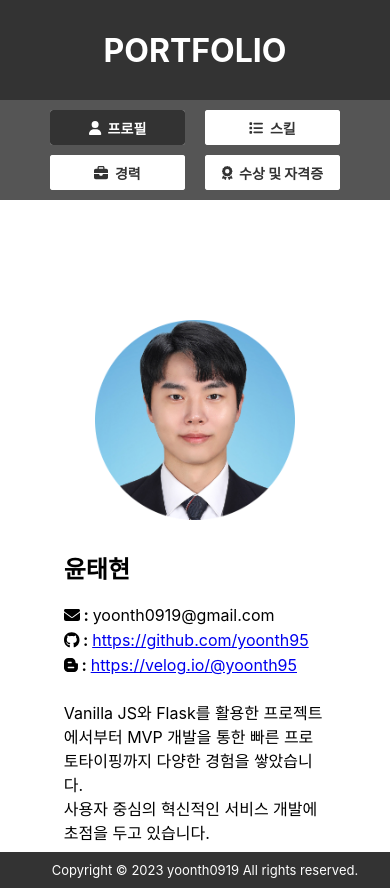
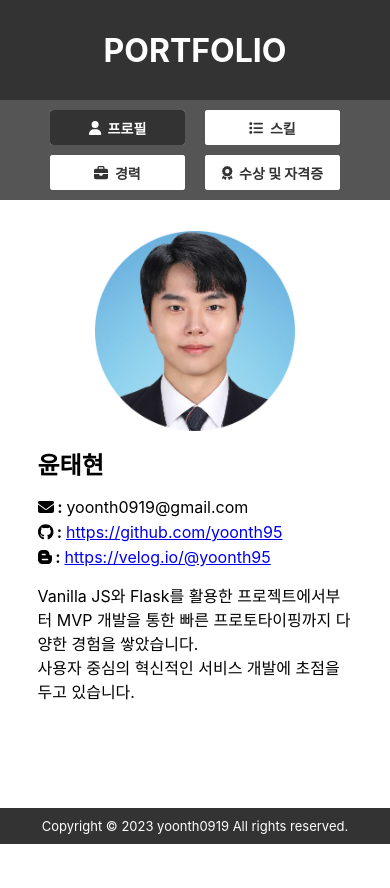
Before and after one commit to yoonth95/profile, a React (Create React App) app: page / in a window 390 px wide. After the commit the page ends 844 px from the top, so only its background shows below. Built offline with nearby package versions, Linux system fonts and the light colour scheme.

Commit message:
반응형 수정

```diff
--- a/src/components/main/Profile.jsx
+++ b/src/components/main/Profile.jsx
@@ -11,7 +11,7 @@ const Profile = () => {
         <section className='section1' id='section_profile'>
             <div className="info1">
                 <img className="profile" src={image1} alt='사진1' loading='lazy-loading'></img>
-                <div>
+                <div style={{marginTop: '5%'}}>
                     <div className="user-info">
                         <p className="user-name">윤태현</p>
                         <div style={{ display: "flex", flexDirection: "column", gap: '5px' }}>
--- a/src/index.css
+++ b/src/index.css
@@ -21,3 +21,9 @@ body {
   -ms-overflow-style: none;
   scrollbar-width: none;
 }
+
+#root {
+  display: flex;
+  flex-direction: column;
+  min-height: 100vh;
+}
--- a/src/styles/footer.css
+++ b/src/styles/footer.css
@@ -1,8 +1,8 @@
 footer {
-    width: 100%;
     background-color: #333;
     color: #fff;
     text-align: center;
     padding: 10px;
     font-size: 13px;
+    margin-top: auto;
 }
--- a/src/styles/main.css
+++ b/src/styles/main.css
@@ -5,7 +5,6 @@ main {
 .section1 {
     display: flex;
     justify-content: flex-start;
-    /* justify-content: center; */
     align-items: center;
     flex-direction: column;
 }
--- a/src/styles/profile.css
+++ b/src/styles/profile.css
@@ -1,12 +1,8 @@
-#section_profile {
-    height: calc(100vh - 232px);
-}
-
 .info1 {
     width: 36%;
     display: flex;
-    gap: 30px;
-    margin: 100px 0;
+    gap: 5%;
+    margin: 3% 0;
     align-items: center;
 }
 
@@ -16,25 +12,25 @@
 }
 
 .info1 .user-info {
-    margin: 0 0 25px 0;
+    margin: 0 0 5% 0;
 }
 
 .info1 .user-info .user-name {
     font-size: 1.5rem;
     font-weight: bold;
-    margin: 0 0 20px 0;
+    margin: 0 0 5% 0;
 }
 
 .info1 .user-info a {
-    margin: 5px 0 0 0;
+    margin: 1% 0 0 0;
 }
 
 .info1 div ul {
-    padding: 15px;
+    padding: 3%;
 }
 
 .info1 div ul li {
-    margin: 5px 0;
+    margin: 1% 0;
 }
 
 @media screen and (max-width: 1440px) {
@@ -45,7 +41,7 @@
 
 @media screen and (max-width: 768px) {
     .info1 {
-        width: 75%;
+        width: 90%;
     }
 }
 
```
